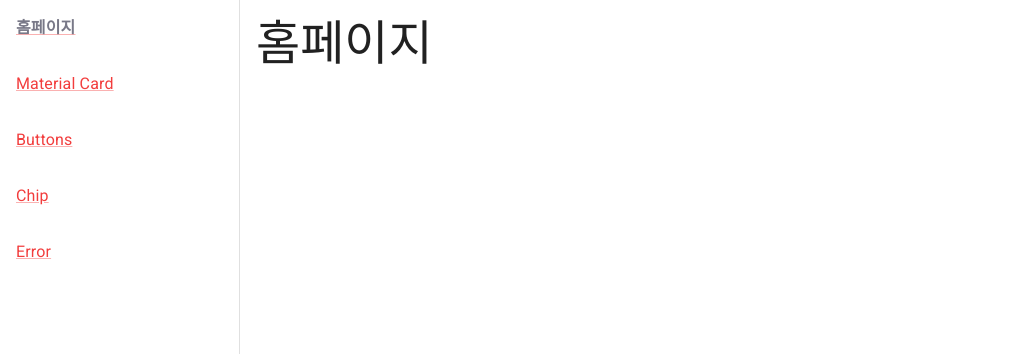
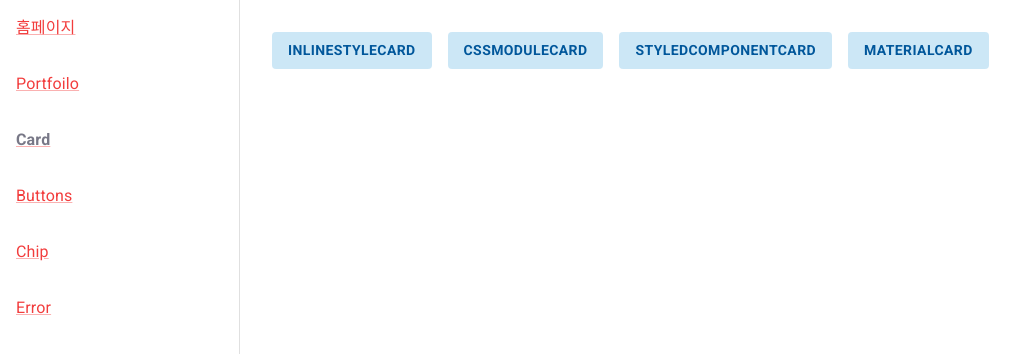
Before and after one commit to anokhee-micehub/react-study, a React (Create React App) app: page /cards/1 in a window 1280 px wide. Before the commit this address led to /. Shown: the top 354 px of the page, without its empty margins (0-1036 px from the left). Built offline with nearby package versions, Linux system fonts and the light colour scheme.

Commit message:
✅ 과제

```diff
--- a/src/App.js
+++ b/src/App.js
@@ -15,6 +15,9 @@ import { Navigate, Route, Routes } from "react-router-dom";
 import HomePage from "./pages/HomePage";
 import { ButtonsPage } from "./pages/ButtonsPage";
 import PaletteDisplay from "./components/PaletteDisplay";
+import { CardsPage } from "./pages/CardsPage";
+import CardDisplay from "./components/CardDisplay";
+import { PortfolioPage } from "./pages/PortfolioPage";
 
 const muiTheme = createTheme({
   palette: {
@@ -106,13 +109,16 @@ const App = () => (
     <Routes>
       <Route path="/" element={<HomePage />}>
         <Route index element={<Typography variant="h3">홈페이지</Typography>} />
-        <Route path="material-card" element={<MaterialCard />} />
+        <Route path="cards" element={<CardsPage />}>
+          <Route path=":param" element={<CardDisplay />} />
+        </Route>
         <Route path="buttons" element={<ButtonsPage />}>
           <Route path=":variant" element={<PaletteDisplay />} />
         </Route>
         <Route path="chip" element={<Chip label="React Router" />} />
         <Route path="*" element={<Navigate to="/" replace />} />
       </Route>
+      <Route path="portfoilo" element={<PortfolioPage />} />
     </Routes>
   </ThemeProvider>
 );
--- /dev/null
+++ b/src/components/CardDisplay.js
@@ -0,0 +1,37 @@
+import { Stack } from "@mui/material";
+import React from "react";
+import { useParams } from "react-router-dom";
+import StyleCard from "./StyleCard";
+import CssModuleCard from "./CssModuleCard";
+import MaterialCard from "./MaterialCard";
+
+const CardDisplay = () => {
+  const { param } = useParams();
+  switch (param) {
+    case "InlineStyleCard":
+      return (
+        <Stack gap={2}>
+          <StyleCard />
+          {param}
+        </Stack>
+      );
+    case "CSSModuleCard":
+      return (
+        <Stack gap={2}>
+          <CssModuleCard />
+          {param}
+        </Stack>
+      );
+    case "StyledComponentCard":
+      return <Stack gap={2}>{param}</Stack>;
+    case "MaterialCard":
+      return (
+        <Stack gap={2}>
+          <MaterialCard />
+          {param}
+        </Stack>
+      );
+  }
+};
+
+export default CardDisplay;
--- /dev/null
+++ b/src/pages/CardsPage.js
@@ -0,0 +1,18 @@
+import { Button, capitalize, Stack } from "@mui/material";
+import React from "react";
+import { Link, Outlet } from "react-router-dom";
+
+export const CardsPage = () => {
+  return (
+    <div>
+      <Stack direction="row" gap={2} m={2}>
+        {["InlineStyleCard", "CSSModuleCard", "StyledComponentCard", "MaterialCard"].map(v => (
+          <Button LinkComponent={Link} to={v} variant="soft" key={v} color="info">
+            {capitalize(v)}
+          </Button>
+        ))}
+      </Stack>
+      <Outlet />
+    </div>
+  );
+};
--- a/src/pages/HomePage.js
+++ b/src/pages/HomePage.js
@@ -34,7 +34,7 @@ const HomePage = () => {
         <Box p={2}>
           <Link
             component={NavLink}
-            to="/material-card"
+            to="/portfoilo"
             sx={css`
               &.active {
                 color: #787887;
@@ -42,7 +42,21 @@ const HomePage = () => {
               }
             `}
           >
-            Material Card
+            Portfoilo
+          </Link>
+        </Box>
+        <Box p={2}>
+          <Link
+            component={NavLink}
+            to="/cards"
+            sx={css`
+              &.active {
+                color: #787887;
+                font-weight: bold;
+              }
+            `}
+          >
+            Card
           </Link>
         </Box>
         <Box p={2}>
--- /dev/null
+++ b/src/pages/PortfolioPage.js
@@ -0,0 +1,11 @@
+import { Box, Link } from "@mui/material";
+import { NavLink } from "react-router-dom";
+import React from "react";
+
+export const PortfolioPage = () => {
+  return (
+    <Link component={NavLink} to="/">
+      홈페이지로 돌아가기
+    </Link>
+  );
+};
```
